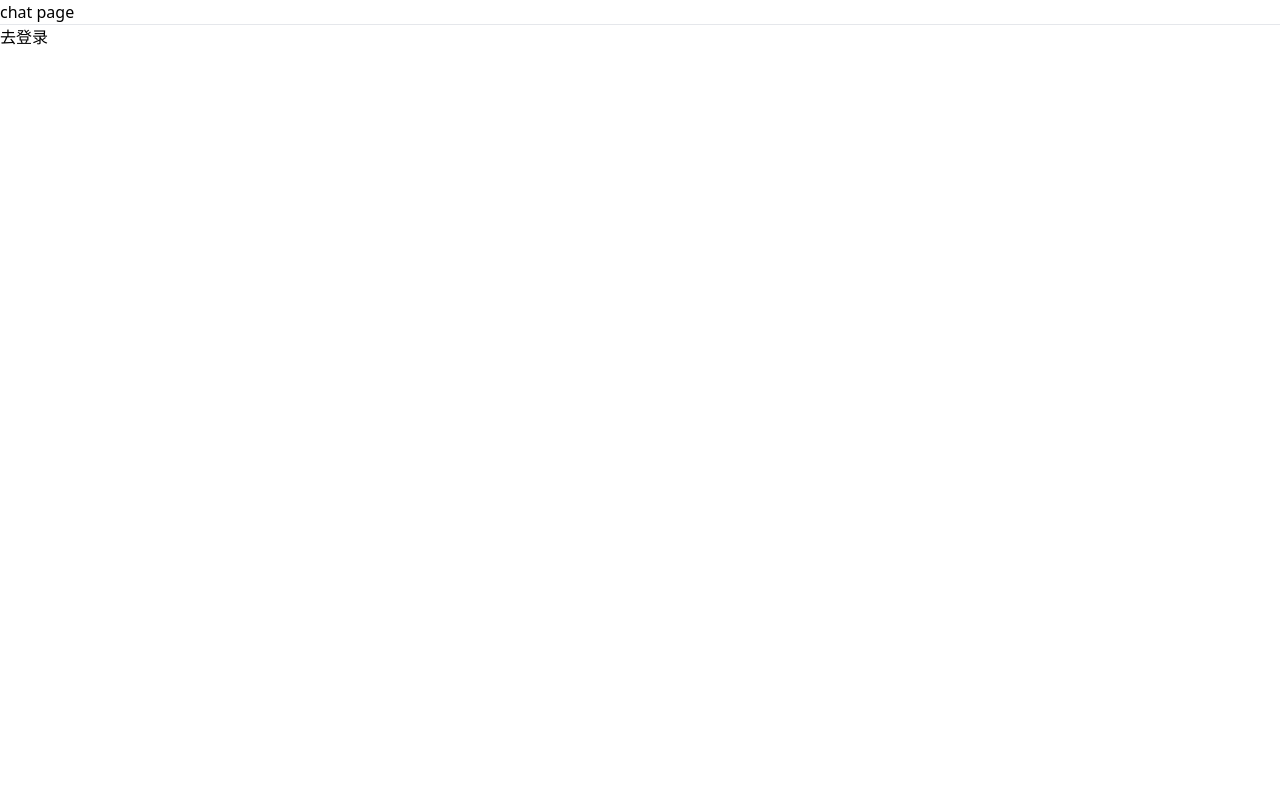
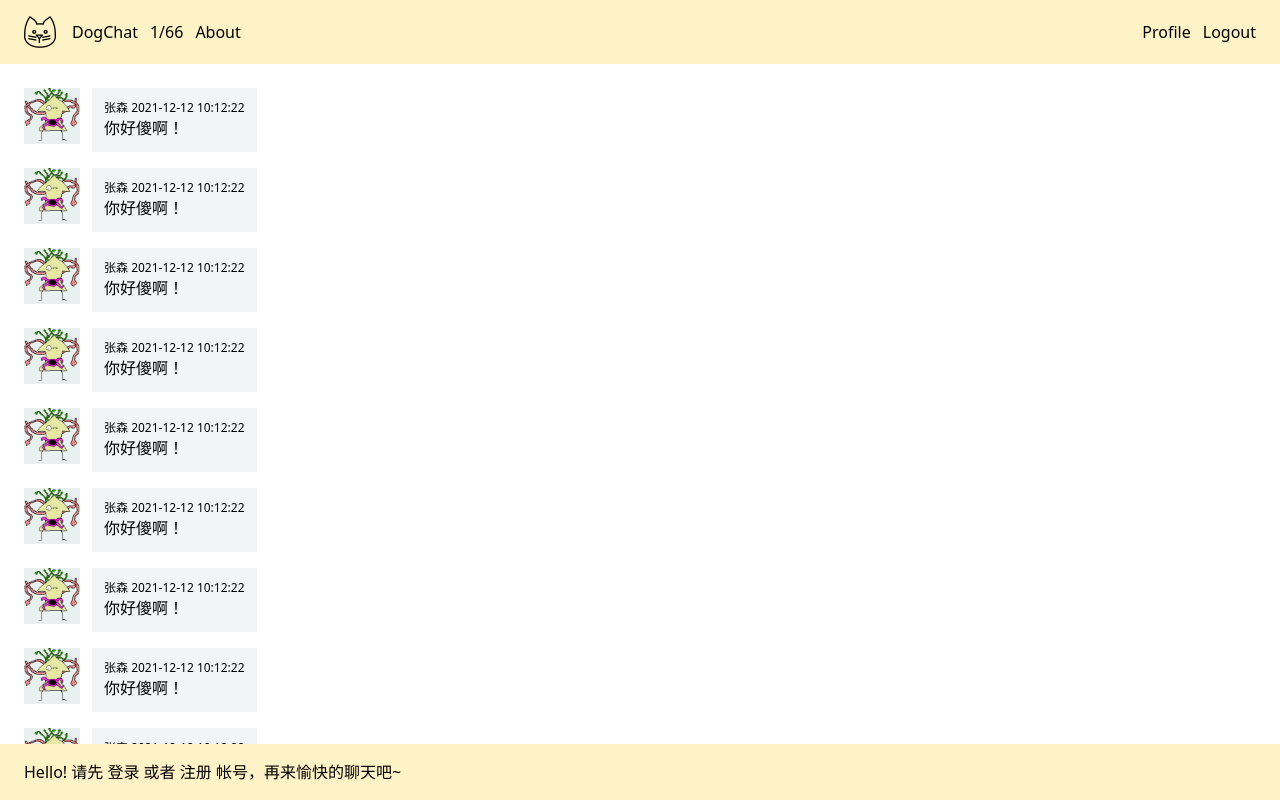
Before and after one commit to tw-huang/DogChat, a React (Create React App) app: page / in a window 1280 px wide. Shown: the top 800 px of the page. Built offline with nearby package versions, Linux system fonts and the light colour scheme.

Commit message:
#页面#

```diff
--- a/src/components/ChatBox/index.tsx
+++ b/src/components/ChatBox/index.tsx
@@ -1,6 +1,7 @@
 import React from 'react'
 // @ts-ignore
 import { Link } from 'react-router-dom'
+import user from '../../assets/user.png'
 
 interface Props {
 	isLogin: boolean
@@ -9,16 +10,30 @@ interface Props {
 const ChatBox: React.FC<Props> = (props) => {
 	const isLogin = props.isLogin
 	return (
-		<div className='sticky bottom-0'>
-			<hr />
-			<div>
+		<div className='w-screen py-4 bg-yellow-100 fixed bottom-0 left-0'>
+			<div className="flex items-center px-6">
 				{isLogin ? (
-					'login'
+					<>
+						<img className='w-14 mr-3' src={user} alt='avatar'/>
+						<input type="text" className="w-4/12 h-14 mr-3"/>
+						<button className="bg-gray-800 text-white rounded py-1 px-2">发 送</button>
+					</>
 				) : (
-					<Link to='/login'>
-						<span className='hover:text-gray-900 hover:underline'>去登录</span>
-					</Link>
+					<>
+						<div>Hello! 请先
+							<Link to='/login'>
+								<span className='hover:text-gray-900 hover:underline'> 登录 </span>
+							</Link>
+							或者
+							<Link to='/register'>
+								<span className='hover:text-gray-900 hover:underline'> 注册 </span>
+							</Link>
+							帐号，再来愉快的聊天吧~
+						</div>
+					</>
+
 				)}
+
 			</div>
 		</div>
 	)
--- /dev/null
+++ b/src/components/MsgBox/index.tsx
@@ -0,0 +1,98 @@
+import React from 'react'
+// @ts-ignore
+import user from '../../assets/user.png'
+
+interface Props {
+	isLogin: boolean
+}
+
+const MsgBox: React.FC<Props> = (props) => {
+
+	const isLogin = props.isLogin
+
+	return (
+		<div className="py-20 chat-box">
+			<div className="px-6">
+				<div className="msg-box flex py-2">
+					<img className='w-14 h-14 mr-3' src={user} alt='avatar'/>
+					<div className="flex flex-col bg-gray-100 p-3">
+						<span className="text-xs">张森 <span className="font-light">2021-12-12 10:12:22</span></span>
+						<span>你好傻啊！</span>
+					</div>
+				</div>
+				<div className="msg-box flex py-2">
+					<img className='w-14 h-14 mr-3' src={user} alt='avatar'/>
+					<div className="flex flex-col bg-gray-100 p-3">
+						<span className="text-xs">张森 <span className="font-light">2021-12-12 10:12:22</span></span>
+						<span>你好傻啊！</span>
+					</div>
+				</div>
+				<div className="msg-box flex py-2">
+					<img className='w-14 h-14 mr-3' src={user} alt='avatar'/>
+					<div className="flex flex-col bg-gray-100 p-3">
+						<span className="text-xs">张森 <span className="font-light">2021-12-12 10:12:22</span></span>
+						<span>你好傻啊！</span>
+					</div>
+				</div>
+				<div className="msg-box flex py-2">
+					<img className='w-14 h-14 mr-3' src={user} alt='avatar'/>
+					<div className="flex flex-col bg-gray-100 p-3">
+						<span className="text-xs">张森 <span className="font-light">2021-12-12 10:12:22</span></span>
+						<span>你好傻啊！</span>
+					</div>
+				</div>
+				<div className="msg-box flex py-2">
+					<img className='w-14 h-14 mr-3' src={user} alt='avatar'/>
+					<div className="flex flex-col bg-gray-100 p-3">
+						<span className="text-xs">张森 <span className="font-light">2021-12-12 10:12:22</span></span>
+						<span>你好傻啊！</span>
+					</div>
+				</div>
+				<div className="msg-box flex py-2">
+					<img className='w-14 h-14 mr-3' src={user} alt='avatar'/>
+					<div className="flex flex-col bg-gray-100 p-3">
+						<span className="text-xs">张森 <span className="font-light">2021-12-12 10:12:22</span></span>
+						<span>你好傻啊！</span>
+					</div>
+				</div>
+				<div className="msg-box flex py-2">
+					<img className='w-14 h-14 mr-3' src={user} alt='avatar'/>
+					<div className="flex flex-col bg-gray-100 p-3">
+						<span className="text-xs">张森 <span className="font-light">2021-12-12 10:12:22</span></span>
+						<span>你好傻啊！</span>
+					</div>
+				</div>
+				<div className="msg-box flex py-2">
+					<img className='w-14 h-14 mr-3' src={user} alt='avatar'/>
+					<div className="flex flex-col bg-gray-100 p-3">
+						<span className="text-xs">张森 <span className="font-light">2021-12-12 10:12:22</span></span>
+						<span>你好傻啊！</span>
+					</div>
+				</div>
+				<div className="msg-box flex py-2">
+					<img className='w-14 h-14 mr-3' src={user} alt='avatar'/>
+					<div className="flex flex-col bg-gray-100 p-3">
+						<span className="text-xs">张森 <span className="font-light">2021-12-12 10:12:22</span></span>
+						<span>你好傻啊！</span>
+					</div>
+				</div>
+				<div className="msg-box flex py-2">
+					<img className='w-14 h-14 mr-3' src={user} alt='avatar'/>
+					<div className="flex flex-col bg-gray-100 p-3">
+						<span className="text-xs">张森 <span className="font-light">2021-12-12 10:12:22</span></span>
+						<span>你好傻啊！</span>
+					</div>
+				</div>
+				<div className="msg-box flex py-2">
+					<img className='w-14 h-14 mr-3' src={user} alt='avatar'/>
+					<div className="flex flex-col bg-gray-100 p-3">
+						<span className="text-xs">张森 <span className="font-light">2021-12-12 10:12:22</span></span>
+						<span>你好傻啊！</span>
+					</div>
+				</div>
+			</div>
+		</div>
+	)
+}
+
+export default MsgBox
--- a/src/pages/Chat/index.tsx
+++ b/src/pages/Chat/index.tsx
@@ -1,5 +1,7 @@
 import React, { useEffect, useState } from 'react'
 import ChatBox from '../../components/ChatBox'
+import logo from '../../assets/logo.png'
+import MsgBox from '../../components/MsgBox'
 
 const Chat: React.FC = () => {
 	//是否登录
@@ -13,10 +15,24 @@ const Chat: React.FC = () => {
 	}, [])
 
 	return (
-		<div>
-			<h1>chat page</h1>
-			<ChatBox isLogin={isLogin} />
-		</div>
+		<>
+			<div className="w-screen py-4 bg-yellow-100 fixed">
+				<div className="flex justify-between px-6">
+					<div className="flex items-center">
+						<img className='w-8 mr-1' src={logo} alt='logo'/>
+						<span className="pl-3">DogChat</span>
+						<span className="px-3">1/66</span>
+						<span>About</span>
+					</div>
+					<div className="flex items-center">
+						<span className="pr-3">Profile</span>
+						<span>Logout</span>
+					</div>
+				</div>
+			</div>
+			<MsgBox isLogin={isLogin}/>
+			<ChatBox isLogin={isLogin}/>
+		</>
 	)
 }
 
--- a/src/utils/constant.js
+++ b/src/utils/constant.js
@@ -1,6 +1,8 @@
 //接口地址
-export const baseUrl = 'http://localhost:9100'
+// export const baseUrl = 'http://localhost:9100'
+export const baseUrl = 'http://www.twhuang.me:9100'
 //ws地址
-export const wsUrl = 'ws://localhost:9100'
+// export const wsUrl = 'ws://localhost:9100'
+export const wsUrl = 'ws://www.twhuang.me:9100'
 //token过期时间（24小时）
 export const expireToken = 24 * 60 * 60 * 1000
```
